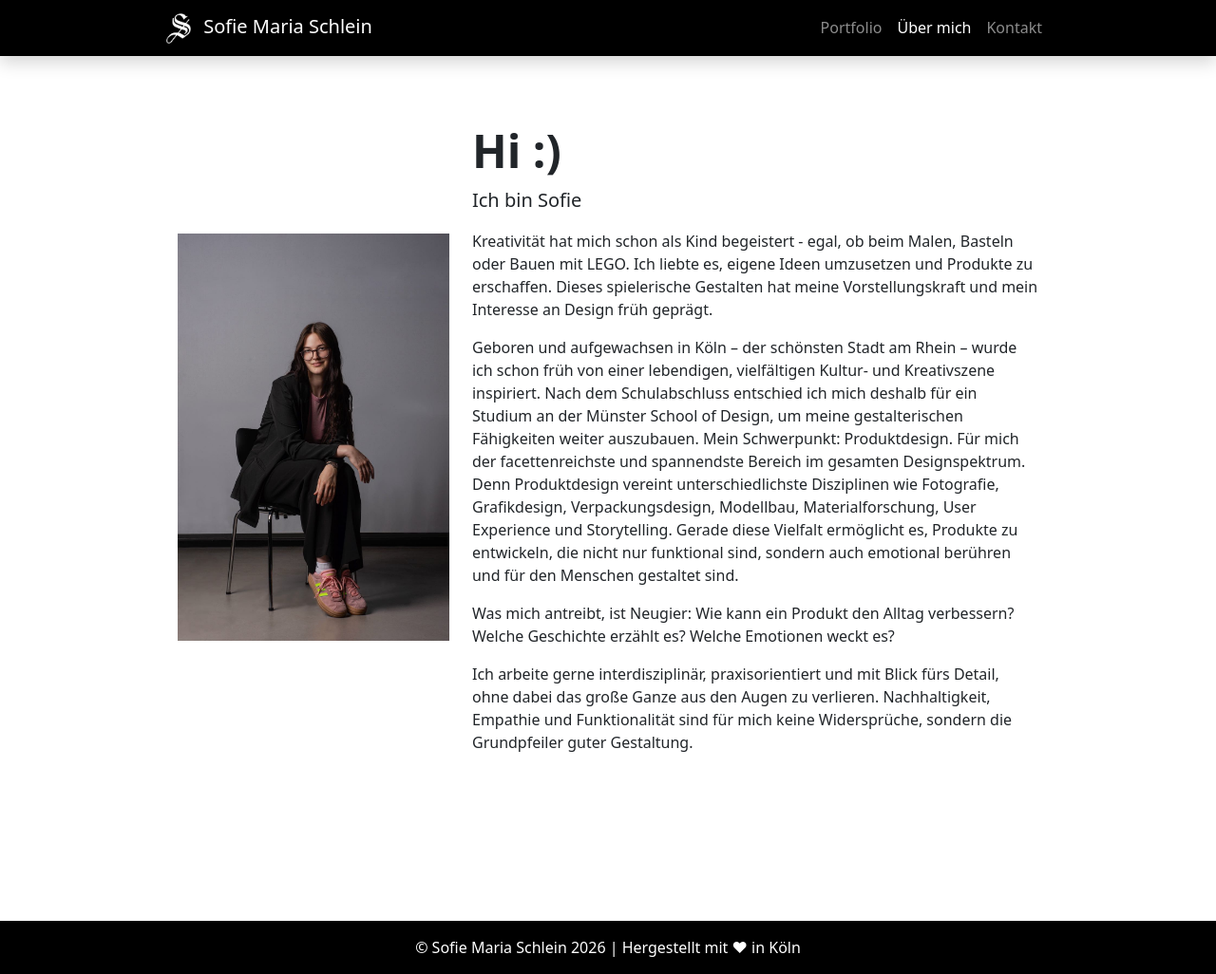
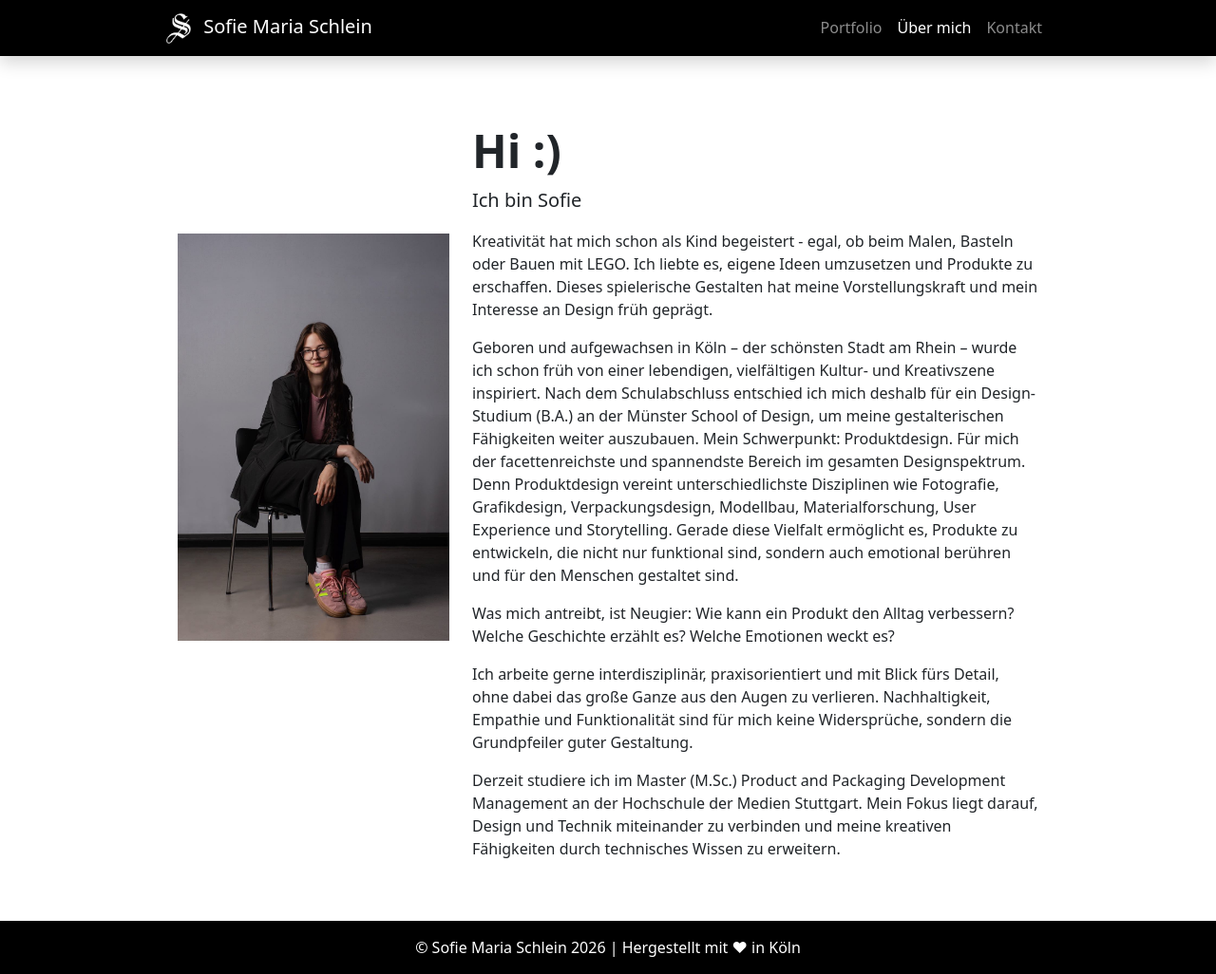
Before and after one commit to sofiesch/sofiesch.github.io, a Jekyll site: the page built from about.html, in a window 1280 px wide and 1026 px high. Shown: the whole window at 95% size. Built offline with Jekyll 4.4.1, drawn with Linux system fonts in a browser that asks for light colours.

Commit message:
update about me text

```diff
--- a/about.html
+++ b/about.html
@@ -18,7 +18,7 @@
         Kreativität hat mich schon als Kind begeistert - egal, ob beim Malen, Basteln oder Bauen mit LEGO. Ich liebte es, eigene Ideen umzusetzen und Produkte zu erschaffen. Dieses spielerische Gestalten hat meine Vorstellungskraft und mein Interesse an Design früh geprägt.
       </p>
       <p>
-        Geboren und aufgewachsen in Köln – der schönsten Stadt am Rhein – wurde ich schon früh von einer lebendigen, vielfältigen Kultur- und Kreativszene inspiriert. Nach dem Schulabschluss entschied ich mich deshalb für ein Studium an der Münster School of Design, um meine gestalterischen Fähigkeiten weiter auszubauen. Mein Schwerpunkt: Produktdesign. Für mich der facettenreichste und spannendste Bereich im gesamten Designspektrum. Denn Produktdesign vereint unterschiedlichste Disziplinen wie Fotografie, Grafikdesign, Verpackungsdesign, Modellbau, Materialforschung, User Experience und Storytelling. Gerade diese Vielfalt ermöglicht es, Produkte zu entwickeln, die nicht nur funktional sind, sondern auch emotional berühren und für den Menschen gestaltet sind.
+        Geboren und aufgewachsen in Köln – der schönsten Stadt am Rhein – wurde ich schon früh von einer lebendigen, vielfältigen Kultur- und Kreativszene inspiriert. Nach dem Schulabschluss entschied ich mich deshalb für ein Design-Studium (B.A.) an der Münster School of Design, um meine gestalterischen Fähigkeiten weiter auszubauen. Mein Schwerpunkt: Produktdesign. Für mich der facettenreichste und spannendste Bereich im gesamten Designspektrum. Denn Produktdesign vereint unterschiedlichste Disziplinen wie Fotografie, Grafikdesign, Verpackungsdesign, Modellbau, Materialforschung, User Experience und Storytelling. Gerade diese Vielfalt ermöglicht es, Produkte zu entwickeln, die nicht nur funktional sind, sondern auch emotional berühren und für den Menschen gestaltet sind.
       </p>
       <p>
         Was mich antreibt, ist Neugier: Wie kann ein Produkt den Alltag verbessern? Welche Geschichte erzählt es? Welche Emotionen weckt es?
@@ -26,6 +26,9 @@
       <p>
       Ich arbeite gerne interdisziplinär, praxisorientiert und mit Blick fürs Detail, ohne dabei das große Ganze aus den Augen zu verlieren. Nachhaltigkeit, Empathie und Funktionalität sind für mich keine Widersprüche, sondern die Grundpfeiler guter Gestaltung.
       </p>
+      <p>
+        Derzeit studiere ich im Master (M.Sc.) Product and Packaging Development Management an der Hochschule der Medien Stuttgart. Mein Fokus liegt darauf, Design und Technik miteinander zu verbinden und meine kreativen Fähigkeiten durch technisches Wissen zu erweitern.
+      </p>
     </div>
   </div>
 </div>
```
